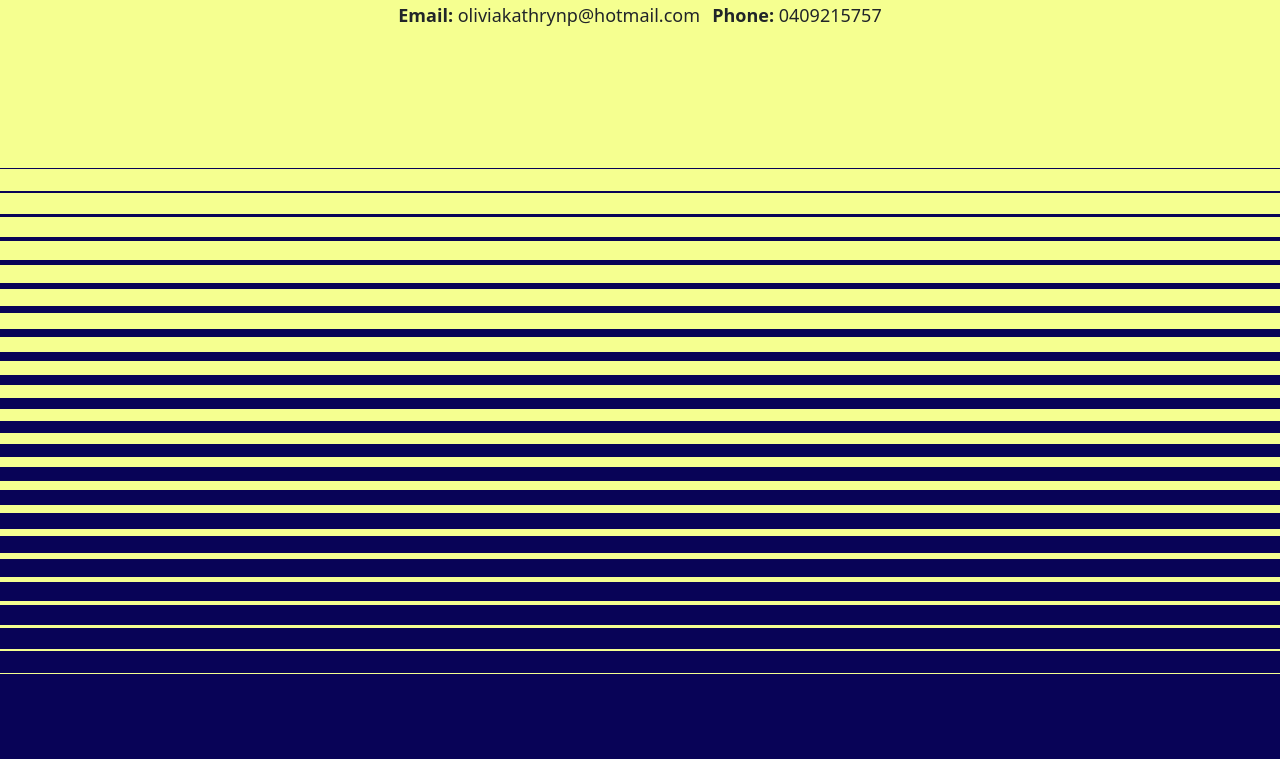
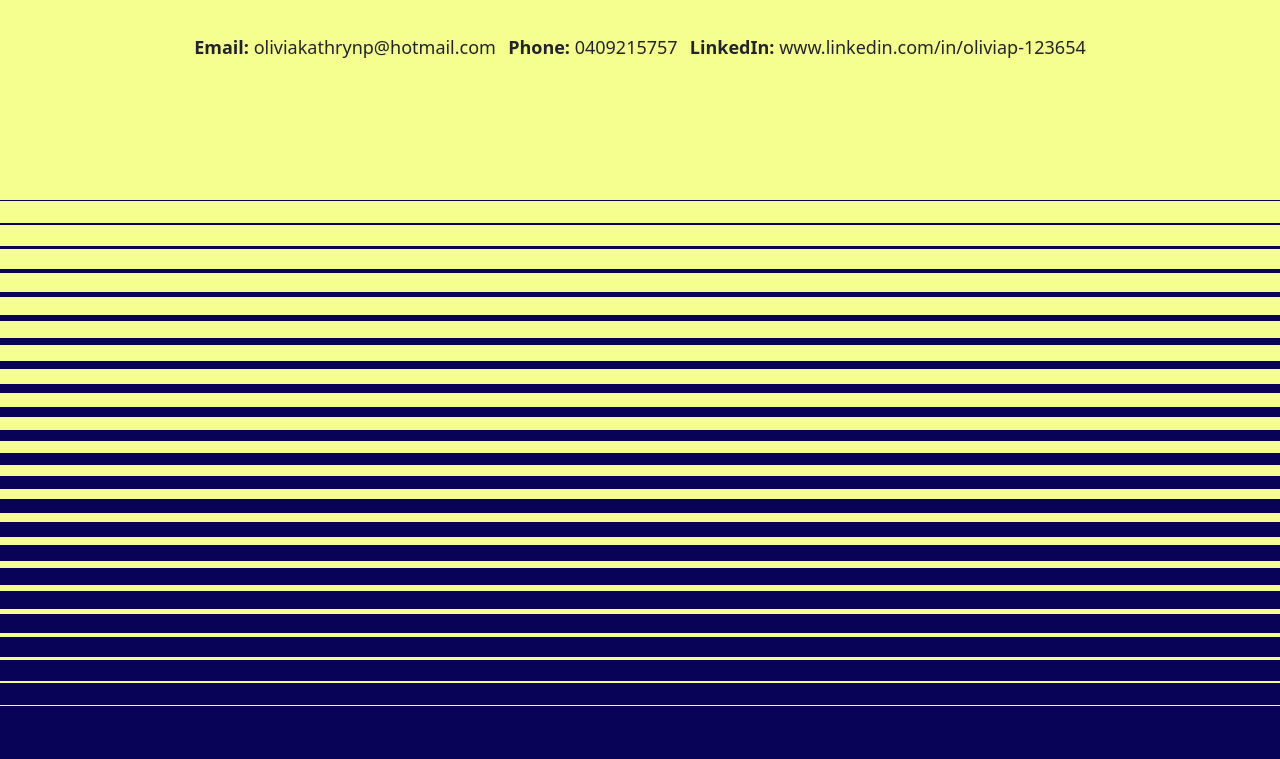
Before and after one commit to oliviakathrynp/personal-portfolio, a website: page index.html in a window 1280 px wide. Shown: the part 7222-7981 px from the top of the page. Drawn offline with nearby package versions, Linux system fonts and the light colour scheme.

Commit message:
adding linkedin

```diff
--- a/index.html
+++ b/index.html
@@ -610,10 +610,11 @@
   <footer>
     <div class="container-fluid bright-container contact-container ">
       <div class="text-center justify-content-center">
-        <p><strong>Olivia Pistolese</strong></p>
+        <p class="mb-5"><strong>Olivia Pistolese</strong></p>
         <ul class="list-inline">
           <li class="list-inline-item"><strong>Email:</strong> oliviakathrynp@hotmail.com</li>
-          <li class="list-inline-item"><strong>Phone: </strong>0409215757
+          <li class="list-inline-item"><strong>Phone: </strong>0409215757</li>
+          <li class="list-inline-item"><strong>LinkedIn: </strong>www.linkedin.com/in/oliviap-123654</li>
         </ul>
       </div>
     </div>
```
